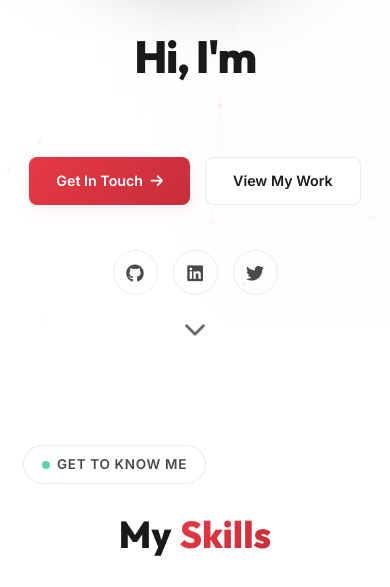
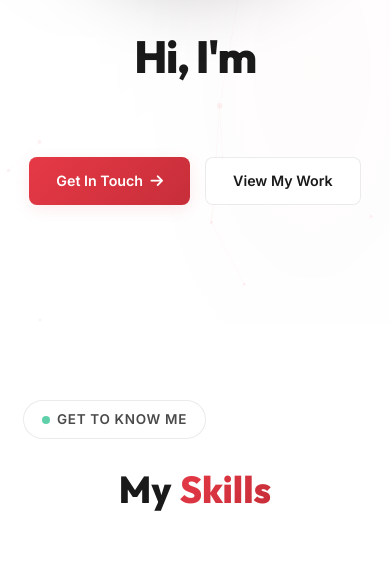
Before and after one commit to Rohanoza001/personal-portfolio, a Django app: template templates/portfolio.html in a window 390 px wide. Shown: the part 521-1108 px from the top of the page. Run offline with Django 4.2, Linux system fonts and the light colour scheme; the template is opened without the code that fills it, so the values that code supplies are empty.

Commit message:
Hide mobile hero socials and arrow

```diff
--- a/static/css/style.css
+++ b/static/css/style.css
@@ -2349,6 +2349,11 @@
 
     .section-subtitle {
         font-size: 1rem;
+    }
+
+    .hero-socials,
+    .scroll-down-indicator {
+        display: none;
     }
 
     .mobile-menu-toggle {
```
